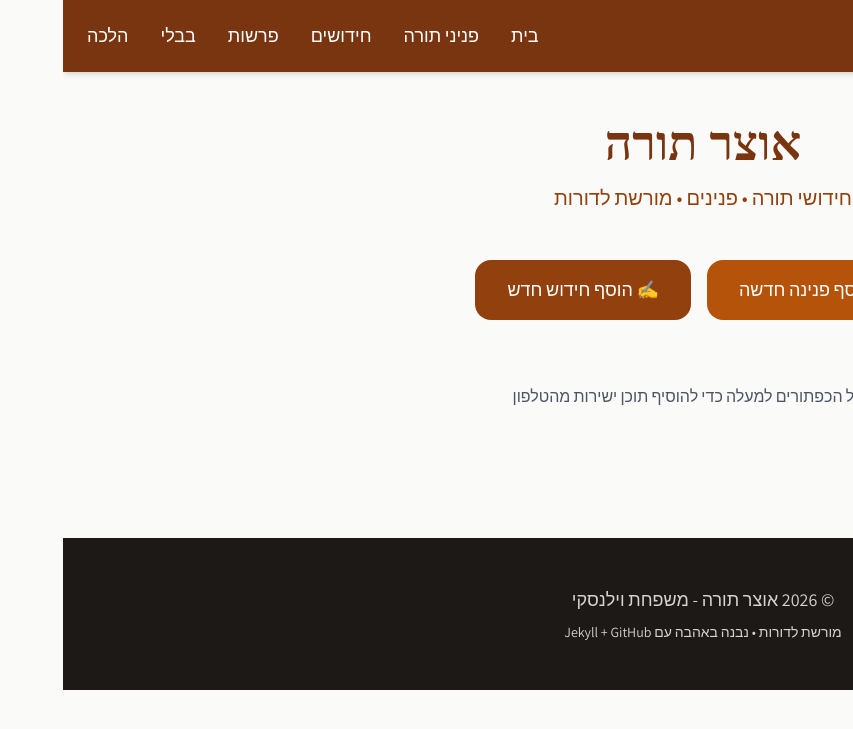
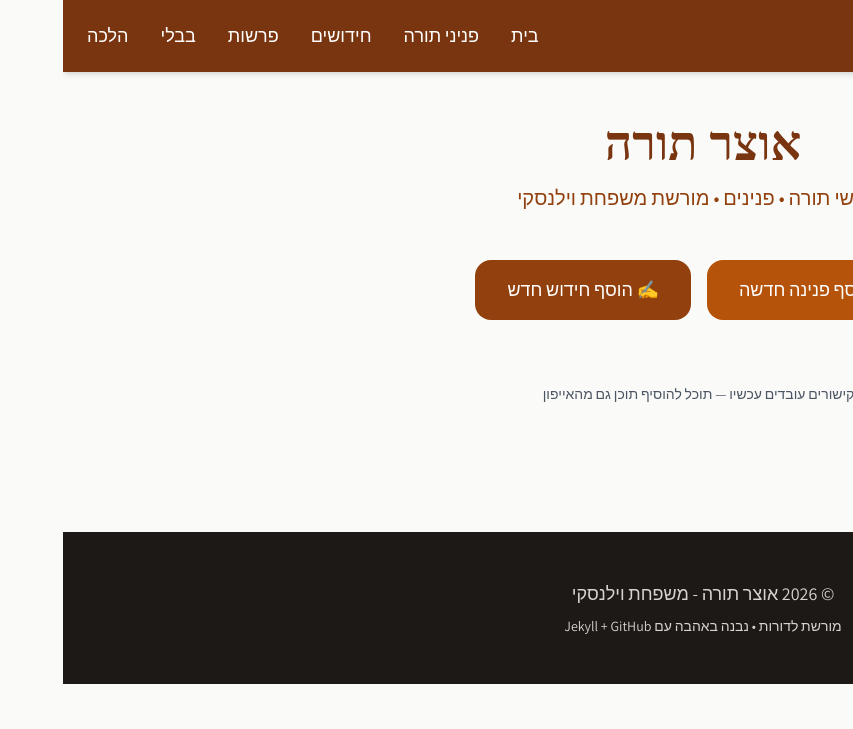
Before and after one commit to vilenskytorah/torah-archive, a Jekyll site: the page built from index.html, in a window 1280 px wide. Shown: the top 729 px of the page, without its empty margins (427-1280 px from the left). Built offline with Jekyll 4.4.1, drawn with Linux system fonts in a browser that asks for light colours; nearby versions of some CDN libraries; some web fonts are replaced.

Commit message:
Update index.html

```diff
--- a/index.html
+++ b/index.html
@@ -6,7 +6,7 @@ layout: default
 <div class="max-w-7xl mx-auto px-6 py-12 text-center">
 
   <h1 class="text-5xl font-bold text-amber-900 mb-4">אוצר תורה</h1>
-  <p class="text-xl text-amber-800 mb-12">חידושי תורה • פנינים • מורשת לדורות</p>
+  <p class="text-xl text-amber-800 mb-12">חידושי תורה • פנינים • מורשת משפחת וילנסקי</p>
 
   <!-- כפתורים מהירים -->
   <div class="flex flex-col sm:flex-row gap-4 justify-center mb-16">
@@ -21,6 +21,6 @@ layout: default
     </a>
   </div>
 
-  <p class="text-gray-600">לחץ על הכפתורים למעלה כדי להוסיף תוכן ישירות מהטלפון</p>
+  <p class="text-gray-600 text-sm">הקישורים עובדים עכשיו — תוכל להוסיף תוכן גם מהאייפון</p>
 
 </div>
```
